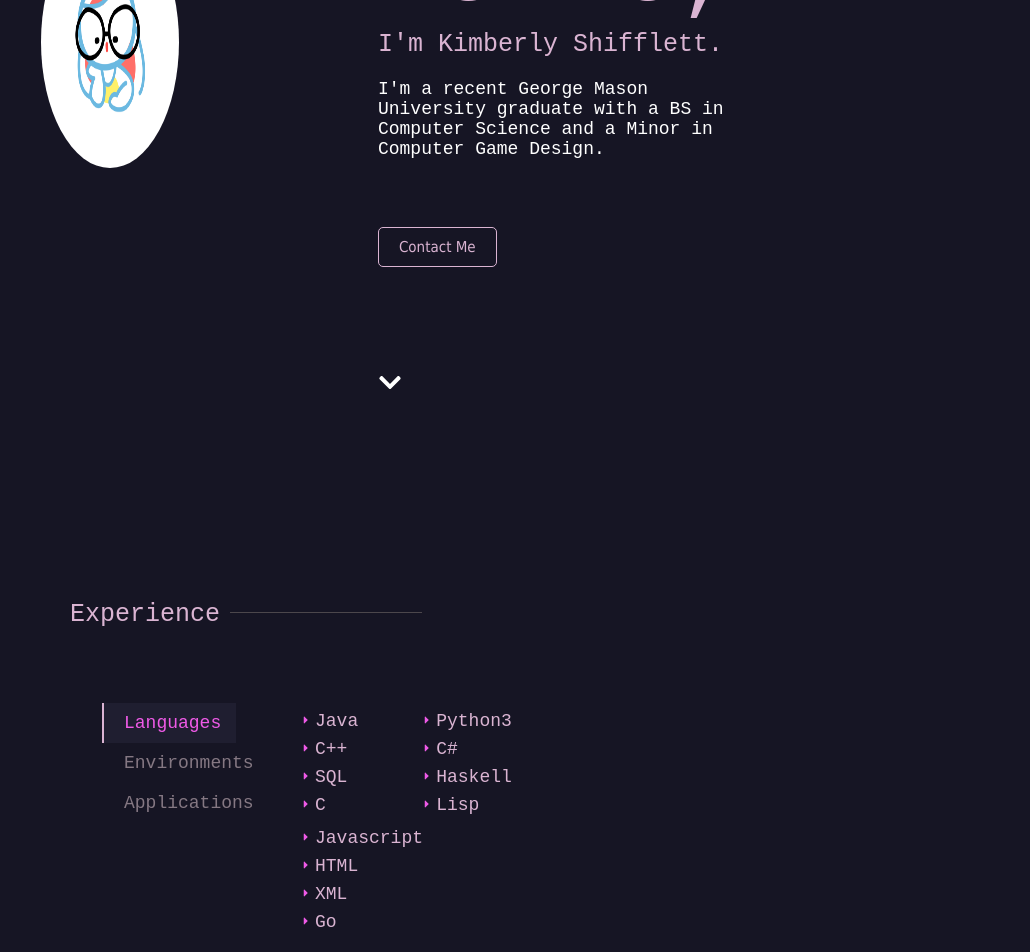
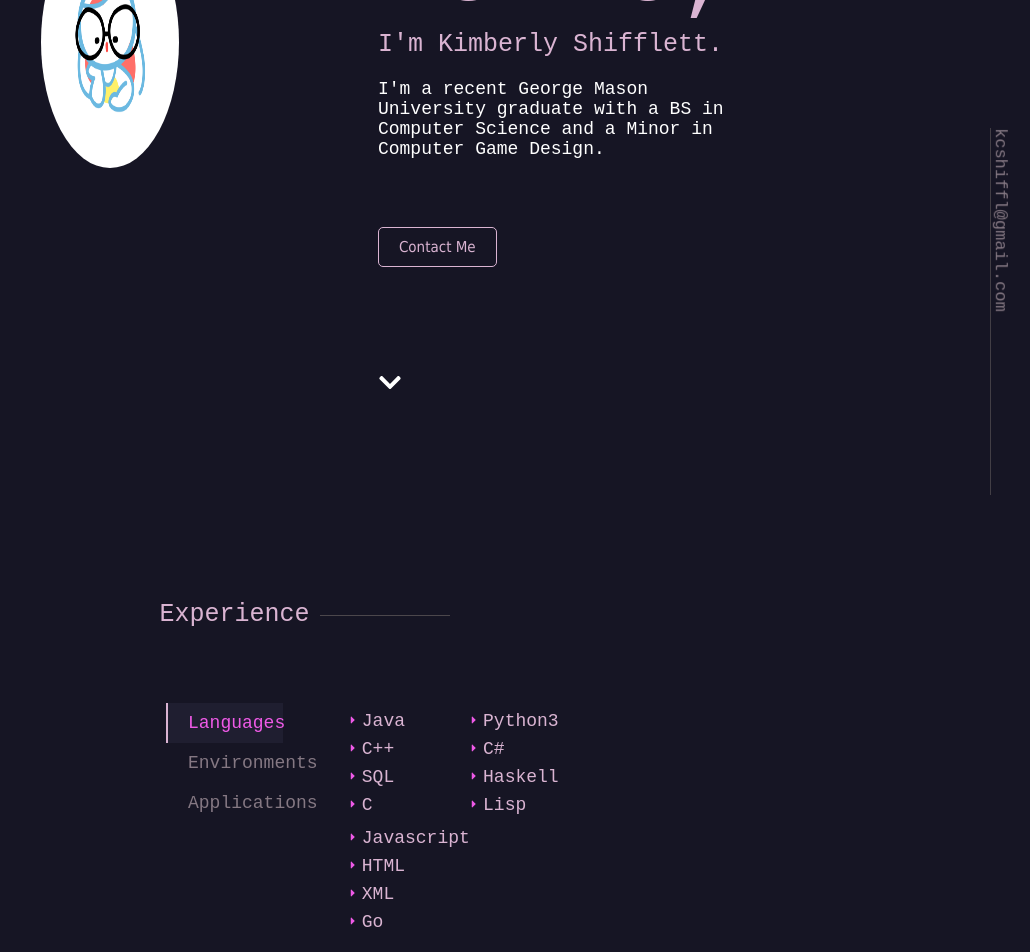
Before and after one commit to kcshiffl/kcshifflcom, a React (Create React App) app: page / in a window 1280 px wide. Shown: the part 380-1332 px from the top of the page, without its empty margins (250-1280 px from the left). Built offline with nearby package versions, Linux system fonts and the light colour scheme.

Commit message:
Added email overlay
Added an overlay with my email on the right side

```diff
--- a/src/App.js
+++ b/src/App.js
@@ -59,20 +59,22 @@ const App = () => {
 
   return (
     <div className='App'>
+      <div class='email-overlay'>kcshiffl@gmail.com</div>
+
       <Header />
       <div id='about'></div>
       <About />
 
       <div id='experience' style={{ paddingTop: '7%' }}></div>
-      <div class='titles'>Experience</div><div class='line'></div>
+      <div class='titles' style={{paddingLeft: '32%'}}>Experience</div><div class='line'></div>
       <Experience skills={skills} toggleHighlight={toggleHighlight} toggleOpen={toggleOpen} toggleClose={toggleClose} />
 
       <div id='work' style={{ paddingTop: '7%' }}></div>
-      <div class='titles'>Work</div>
+      <div class='titles' style={{paddingLeft: '22%'}}>Work</div>
       <Work />
 
       <div id='contact' style={{ paddingTop: '7%' }}></div>
-      <div class='titles'>Want to talk?</div>
+      <div class='titles' style={{paddingLeft: '30%'}}>Want to talk?</div>
       <Contact />
     </div>
   )
--- a/src/index.css
+++ b/src/index.css
@@ -56,6 +56,35 @@ html {
   cursor: pointer;
 }
 
+.email-overlay {
+  display: block;
+  /* Keyword values */
+  right: 10%;
+  top: 50%;
+  max-width: auto;
+  transform: rotate(90deg);
+  position: fixed;
+
+  color: #857883;
+  bottom: 0;
+  font-family: 'Courier New', monospace;
+  font-size: 17px;
+}
+
+.email-overlay::after {
+    margin-top: 25%;
+    display: inline-block;
+    content: "";
+    height: 1px;
+    background: #4c474c;
+    width: 200%;
+    top: 50%;
+    margin-top: 0px;
+    margin-bottom: 100px;
+}
+
+
+
 @keyframes bounce {
   10% { bottom: 2.5%; }
   50% { bottom: 3.5%; }
@@ -83,10 +112,10 @@ html {
   content: "";
   height: 1px;
   background: #4c474c;
-  position: absolute;
   width: 15%;
   top: 50%;
-  margin-top: -2px;
+  margin-top: 0px;
+  margin-bottom: 5px;
   margin-left: 10px;
 }
 
@@ -206,7 +235,7 @@ html {
 /*** Experience ***/
 
 .exp {
-  margin-left: 25%;
+  margin-left: 30%;
   margin-right: 25%;
   margin-top: 3.5%;
   margin-bottom: 3.5%;
```
